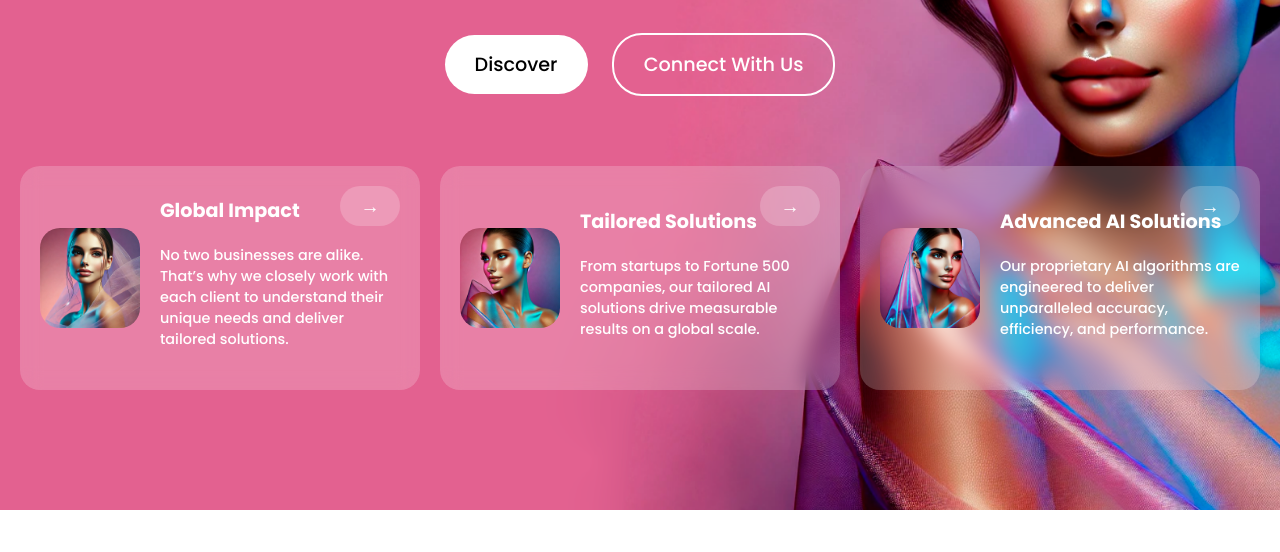
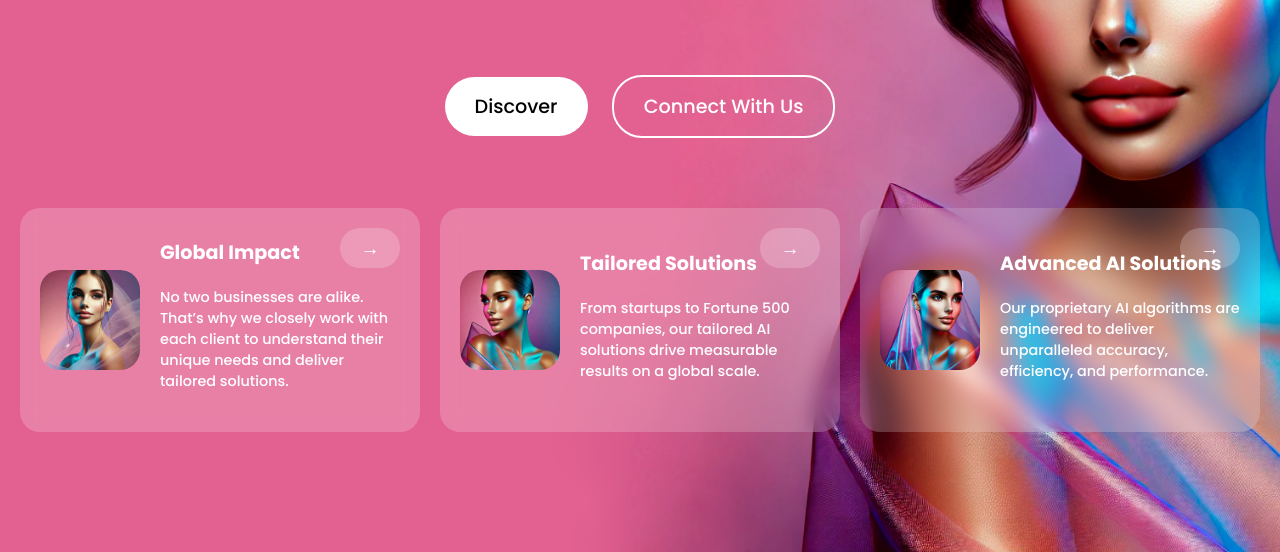
Before and after one commit to AnastasiaIvanko/CosmeticAI, a plain HTML site: page index.html in a window 1280 px wide. Shown: the part 389-941 px from the top of the page. Before the commit the page ends 899 px from the top, so only its background shows below. Drawn offline with Linux system fonts and the light colour scheme.

Commit message:
Update styles.css

```diff
--- a/styles.css
+++ b/styles.css
@@ -131,7 +131,7 @@ nav a:hover {
     background: white;
     color: black;
     font-weight: 500;
-    margin-top: 3%;
+    margin-top: 10%;
 
 }
 
```
